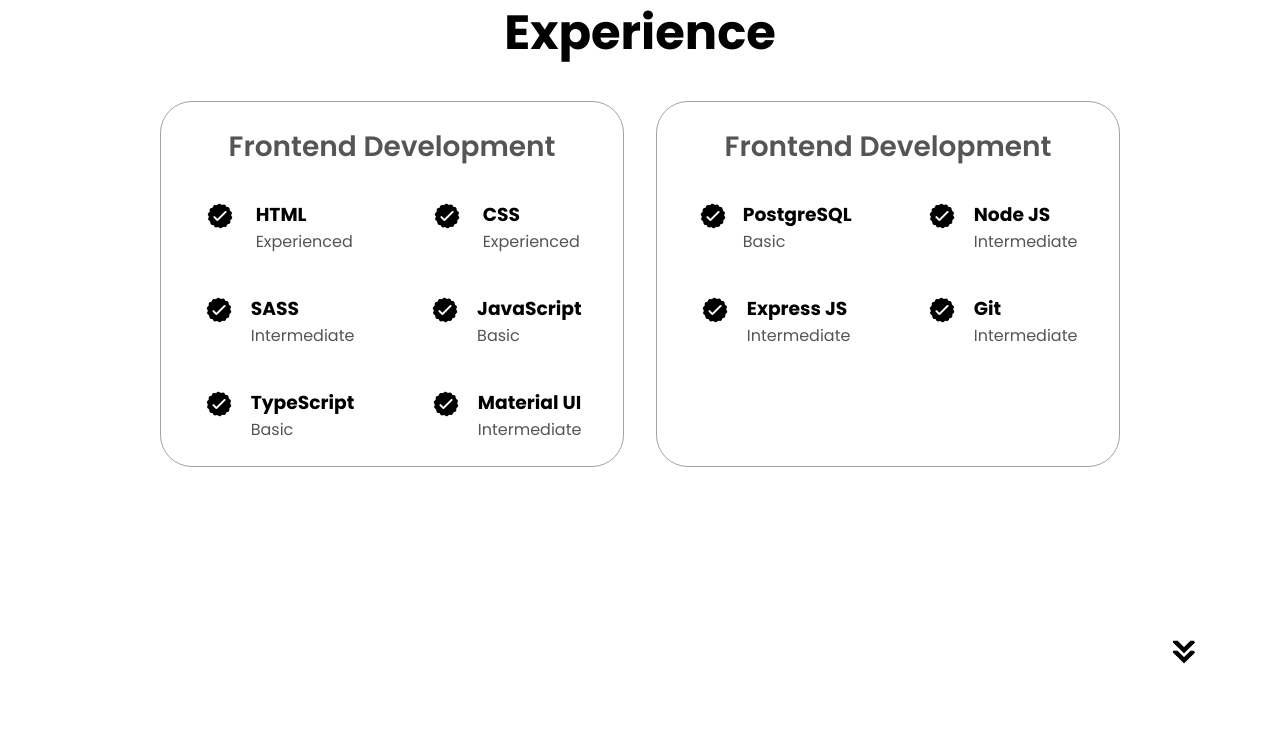
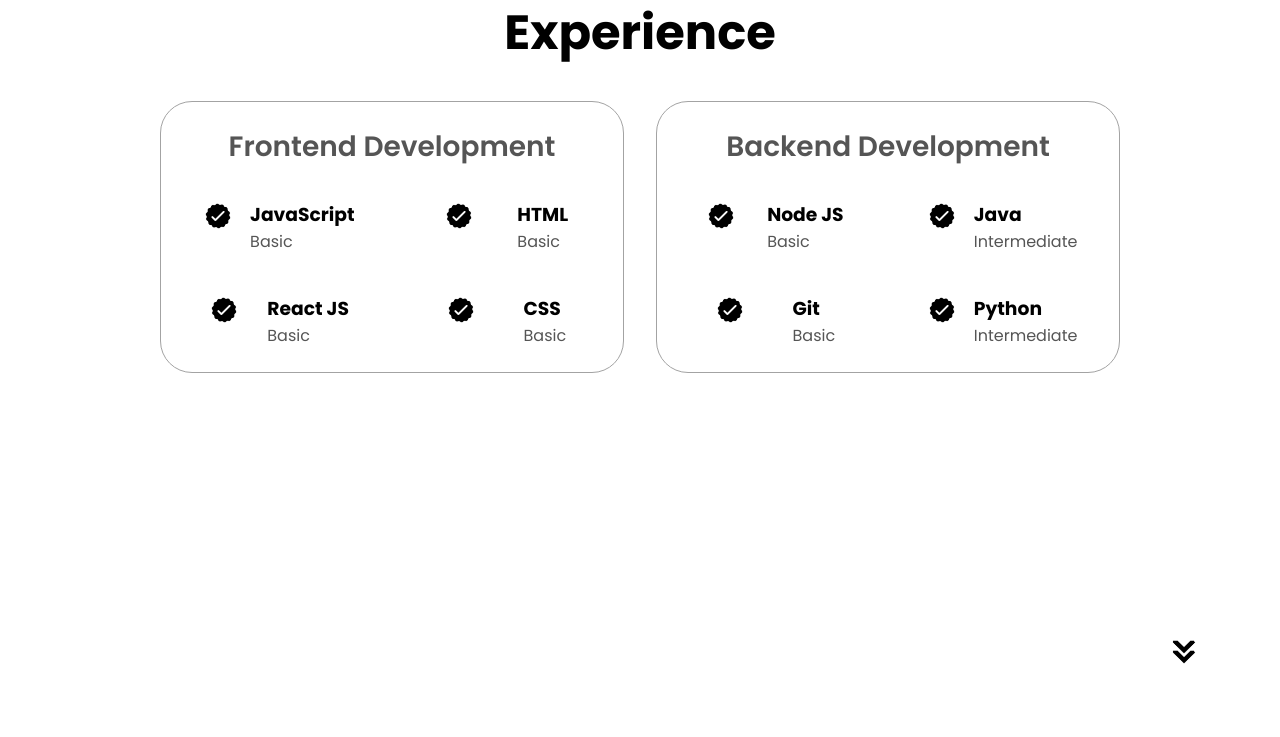
Before and after one commit to bennyshi/bennyshi.github.io, a plain HTML site: page index.html in a window 1280 px wide. Shown: the part 1724-2461 px from the top of the page. Drawn offline with Linux system fonts and the light colour scheme.

Commit message:
Finished personal portfolio

```diff
--- a/index.html
+++ b/index.html
@@ -145,39 +145,6 @@
                   class="icon"
                 />
                 <div>
-                  <h3>HTML</h3>
-                  <p>Experienced</p>
-                </div>
-              </article>
-              <article>
-                <img
-                  src="./assets/checkmark.png"
-                  alt="Experience icon"
-                  class="icon"
-                />
-                <div>
-                  <h3>CSS</h3>
-                  <p>Experienced</p>
-                </div>
-              </article>
-              <article>
-                <img
-                  src="./assets/checkmark.png"
-                  alt="Experience icon"
-                  class="icon"
-                />
-                <div>
-                  <h3>SASS</h3>
-                  <p>Intermediate</p>
-                </div>
-              </article>
-              <article>
-                <img
-                  src="./assets/checkmark.png"
-                  alt="Experience icon"
-                  class="icon"
-                />
-                <div>
                   <h3>JavaScript</h3>
                   <p>Basic</p>
                 </div>
@@ -189,7 +156,7 @@
                   class="icon"
                 />
                 <div>
-                  <h3>TypeScript</h3>
+                  <h3>HTML</h3>
                   <p>Basic</p>
                 </div>
               </article>
@@ -200,23 +167,7 @@
                   class="icon"
                 />
                 <div>
-                  <h3>Material UI</h3>
-                  <p>Intermediate</p>
-                </div>
-              </article>
-            </div>
-          </div>
-          <div class="details-container">
-            <h2 class="experience-sub-title">Frontend Development</h2>
-            <div class="article-container">
-              <article>
-                <img
-                  src="./assets/checkmark.png"
-                  alt="Experience icon"
-                  class="icon"
-                />
-                <div>
-                  <h3>PostgreSQL</h3>
+                  <h3>React JS</h3>
                   <p>Basic</p>
                 </div>
               </article>
@@ -227,8 +178,25 @@
                   class="icon"
                 />
                 <div>
+                  <h3>CSS</h3>
+                  <p>Basic</p>
+                </div>
+              </article>
+
+            </div>
+          </div>
+          <div class="details-container">
+            <h2 class="experience-sub-title">Backend Development</h2>
+            <div class="article-container">
+              <article>
+                <img
+                  src="./assets/checkmark.png"
+                  alt="Experience icon"
+                  class="icon"
+                />
+                <div>
                   <h3>Node JS</h3>
-                  <p>Intermediate</p>
+                  <p>Basic</p>
                 </div>
               </article>
               <article>
@@ -238,7 +206,7 @@
                   class="icon"
                 />
                 <div>
-                  <h3>Express JS</h3>
+                  <h3>Java</h3>
                   <p>Intermediate</p>
                 </div>
               </article>
@@ -250,6 +218,17 @@
                 />
                 <div>
                   <h3>Git</h3>
+                  <p>Basic</p>
+                </div>
+              </article>
+              <article>
+                <img
+                  src="./assets/checkmark.png"
+                  alt="Experience icon"
+                  class="icon"
+                />
+                <div>
+                  <h3>Python</h3>
                   <p>Intermediate</p>
                 </div>
               </article>
@@ -277,11 +256,11 @@
                 class="project-img"
               />
             </div>
-            <h2 class="experience-sub-title project-title">Project One</h2>
+            <h2 class="experience-sub-title project-title">File Organizer <br>Python Automation</h2>
             <div class="btn-container">
               <button
                 class="btn btn-color-2 project-btn"
-                onclick="location.href='https://github.com/'"
+                onclick="location.href='https://github.com/bennyshi/002_FileOrganizer'"
               >
                 Github
               </button>
@@ -301,11 +280,11 @@
                 class="project-img"
               />
             </div>
-            <h2 class="experience-sub-title project-title">Project Two</h2>
+            <h2 class="experience-sub-title project-title">Currency <br>Converter</h2>
             <div class="btn-container">
               <button
                 class="btn btn-color-2 project-btn"
-                onclick="location.href='https://github.com/'"
+                onclick="location.href='https://github.com/bennyshi/003_CurrencyConverter'"
               >
                 Github
               </button>
@@ -325,11 +304,11 @@
                 class="project-img"
               />
             </div>
-            <h2 class="experience-sub-title project-title">Project Three</h2>
+            <h2 class="experience-sub-title project-title">Moments App <br> (in progress)</h2>
             <div class="btn-container">
               <button
                 class="btn btn-color-2 project-btn"
-                onclick="location.href='https://github.com/'"
+                onclick="location.href='https://github.com/bennyshi/001_MomentsApp'"
               >
                 Github
               </button>
```
Also changed, not shown: assets/project-1.png, assets/project-2.png, assets/project-3.png, 1 other file.
